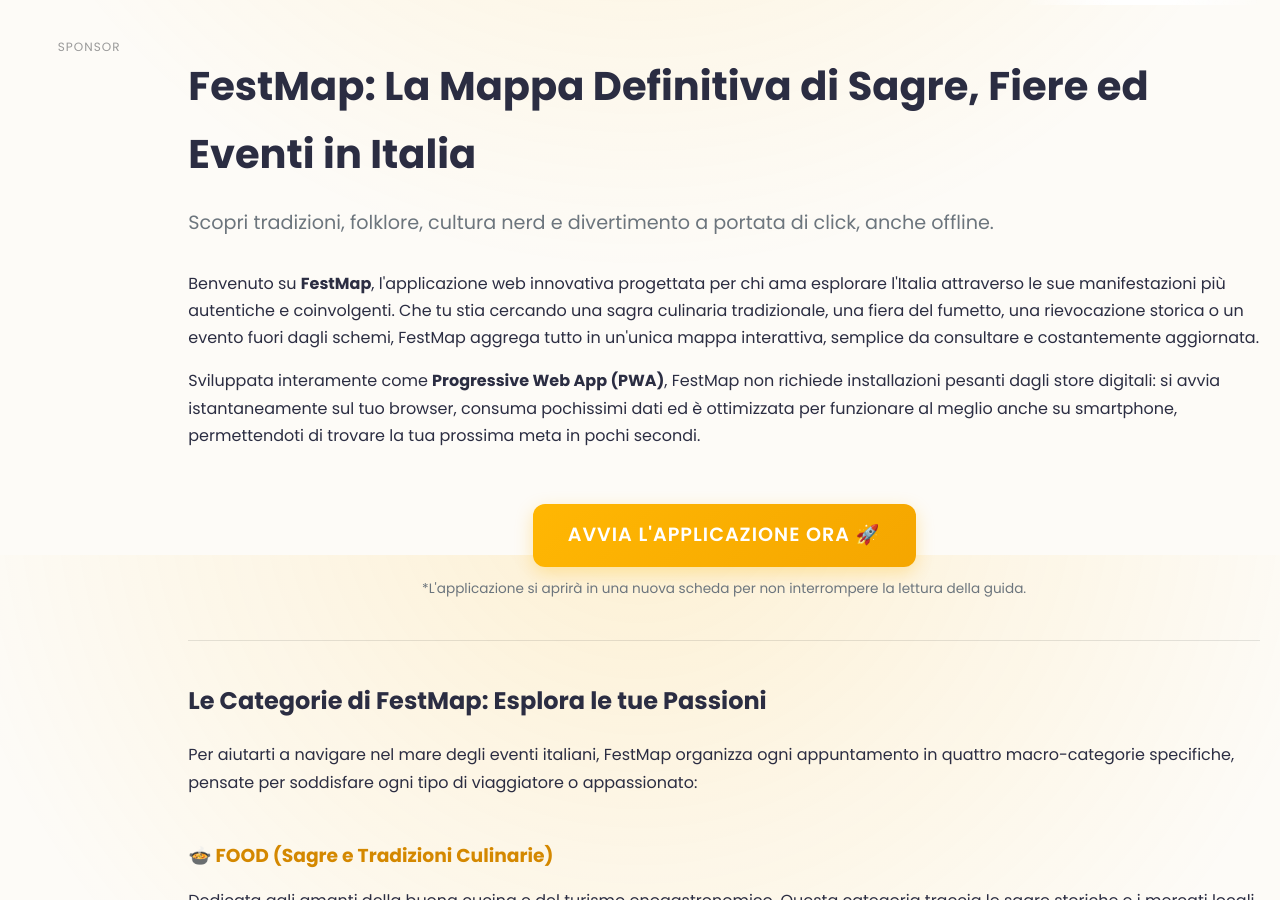
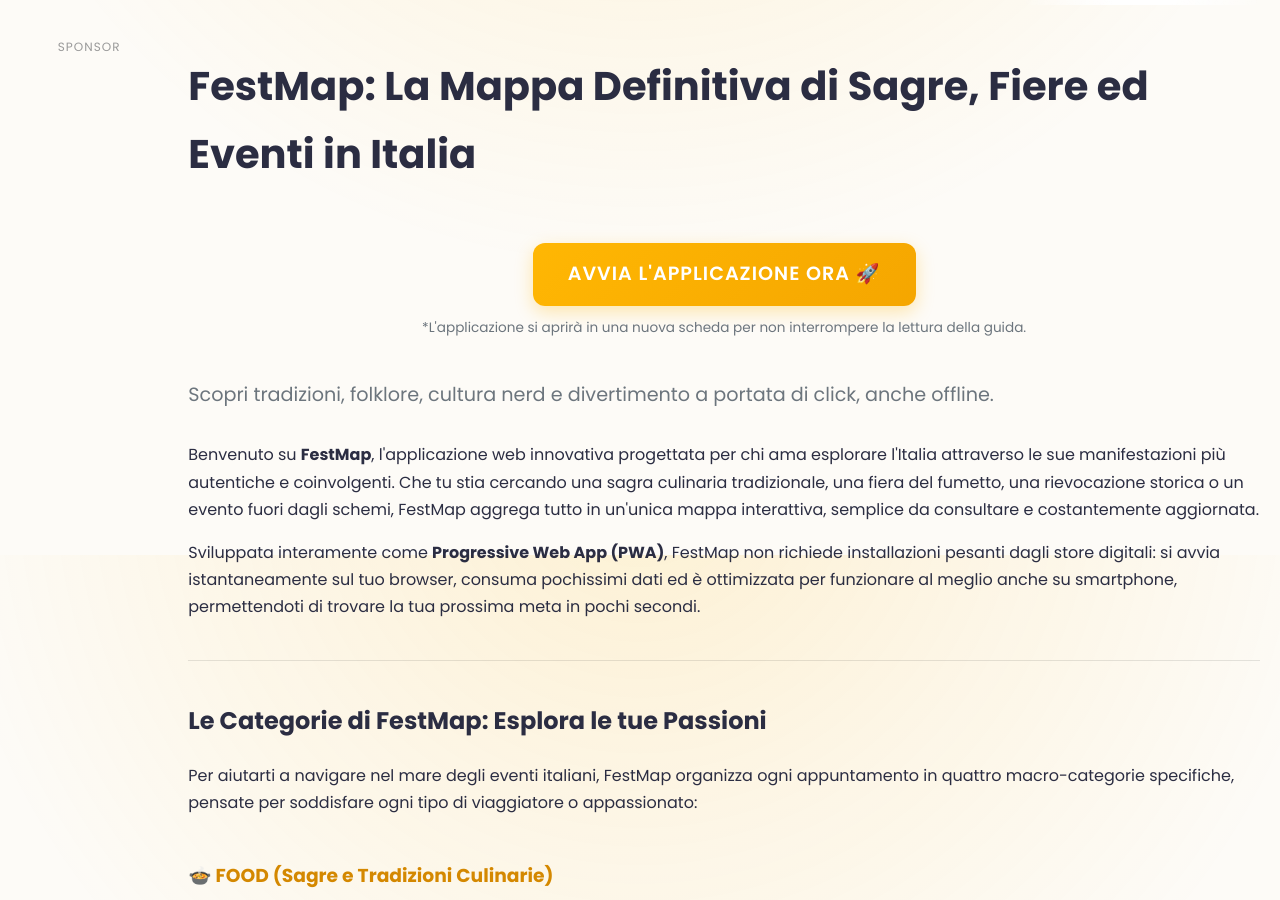
Before and after one commit to SeekerD-Code/SeekerD-Code.github.io, a Jekyll site: the page built from apps/festmap-guida.html, in a window 1280 px wide and 900 px high, scrolled down 345 px. Built offline with Jekyll 4.4.1, drawn with Linux system fonts in a browser that asks for light colours; some web fonts are replaced.

Commit message:
Update festmap-guida.html

```diff
--- a/apps/festmap-guida.html
+++ b/apps/festmap-guida.html
@@ -10,6 +10,17 @@
             <h1 style="font-size: 2.5rem; color: var(--text-dark); margin-bottom: 10px;">
                 FestMap: La Mappa Definitiva di Sagre, Fiere ed Eventi in Italia
             </h1>
+
+                <!-- PULSANTE DI AZIONE PRIMARIO (Apre l'app separatamente) -->
+            <div style="text-align: center; margin: 40px 0;">
+                <a href="https://seekerdcode.it/FestMap/" target="_blank" class="btn" style="font-size: 1.2rem; padding: 15px 35px; text-transform: uppercase; letter-spacing: 1px;">
+                    Avvia l'Applicazione Ora 🚀
+                </a>
+                <p style="font-size: 0.85rem; color: var(--text-muted); margin-top: 10px;">
+                    *L'applicazione si aprirà in una nuova scheda per non interrompere la lettura della guida.
+                </p>
+            </div>
+
             <p style="font-size: 1.2rem; color: var(--text-muted); margin-bottom: 30px;">
                 Scopri tradizioni, folklore, cultura nerd e divertimento a portata di click, anche offline.
             </p>
@@ -23,16 +34,6 @@
                     Sviluppata interamente come <strong>Progressive Web App (PWA)</strong>, FestMap non richiede installazioni pesanti dagli store digitali: si avvia istantaneamente sul tuo browser, consuma pochissimi dati ed è ottimizzata per funzionare al meglio anche su smartphone, permettendoti di trovare la tua prossima meta in pochi secondi.
                 </p>
             </section>
-
-            <!-- PULSANTE DI AZIONE PRIMARIO (Apre l'app separatamente) -->
-            <div style="text-align: center; margin: 40px 0;">
-                <a href="https://seekerdcode.it/FestMap/" target="_blank" class="btn" style="font-size: 1.2rem; padding: 15px 35px; text-transform: uppercase; letter-spacing: 1px;">
-                    Avvia l'Applicazione Ora 🚀
-                </a>
-                <p style="font-size: 0.85rem; color: var(--text-muted); margin-top: 10px;">
-                    *L'applicazione si aprirà in una nuova scheda per non interrompere la lettura della guida.
-                </p>
-            </div>
 
             <hr style="border: 0; border-top: 1px solid rgba(0,0,0,0.1); margin: 40px 0;">
 
```
